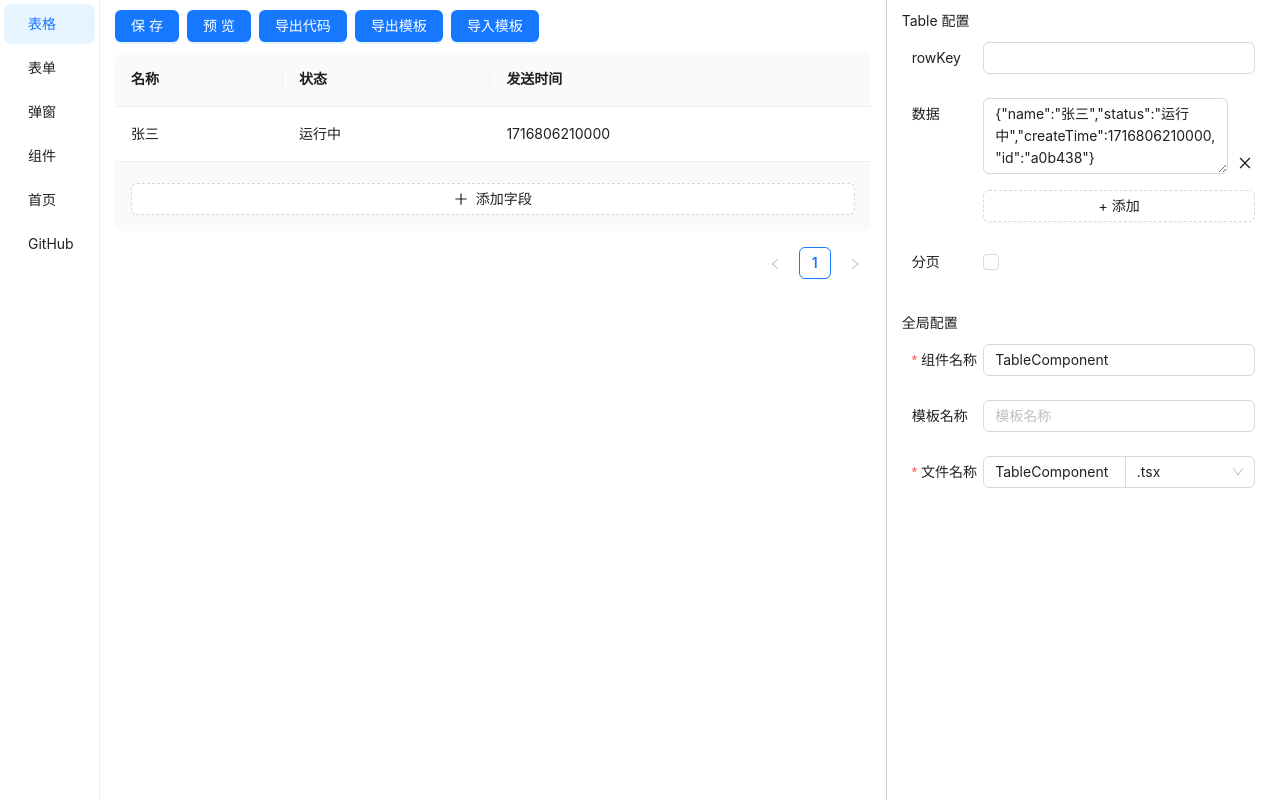
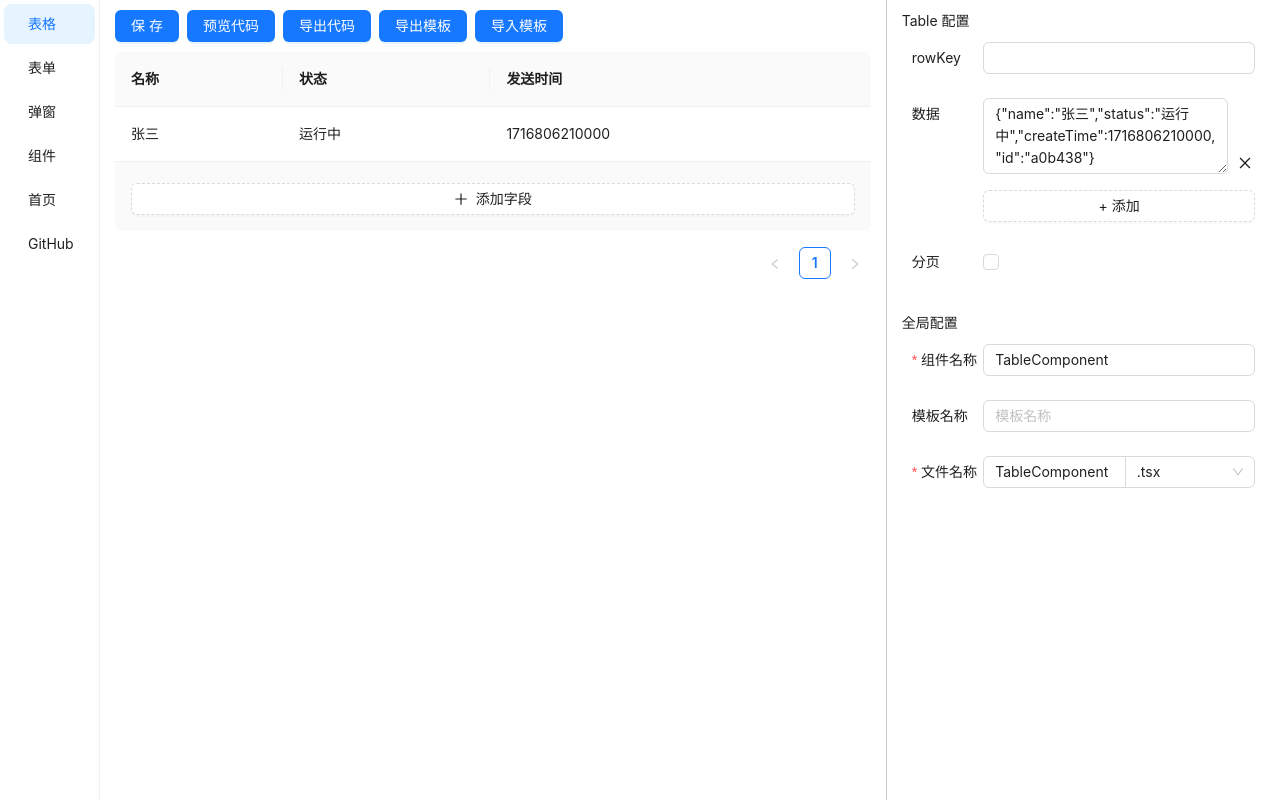
Before and after one commit to limuen/monorepo-project, a React (Vite) app in the folder apps/react-low-code/: page /#/lowcode/table in a window 1280 px wide. Built offline with nearby package versions, Linux system fonts and the light colour scheme.

Commit message:
feat: 🚀 modify the options component

```diff
--- a/apps/react-low-code/src/components/Operations/index.tsx
+++ b/apps/react-low-code/src/components/Operations/index.tsx
@@ -21,7 +21,7 @@ const Operations: React.FC<OperationsProps> = ({ type, saveTemplate, previewCode
         保存
       </Button>
       <Button type="primary" onClick={() => codeDrawerRef.current?.open(previewCode())}>
-        预览
+        预览代码
       </Button>
       <Button type="primary" onClick={exportCode}>
         导出代码
```
